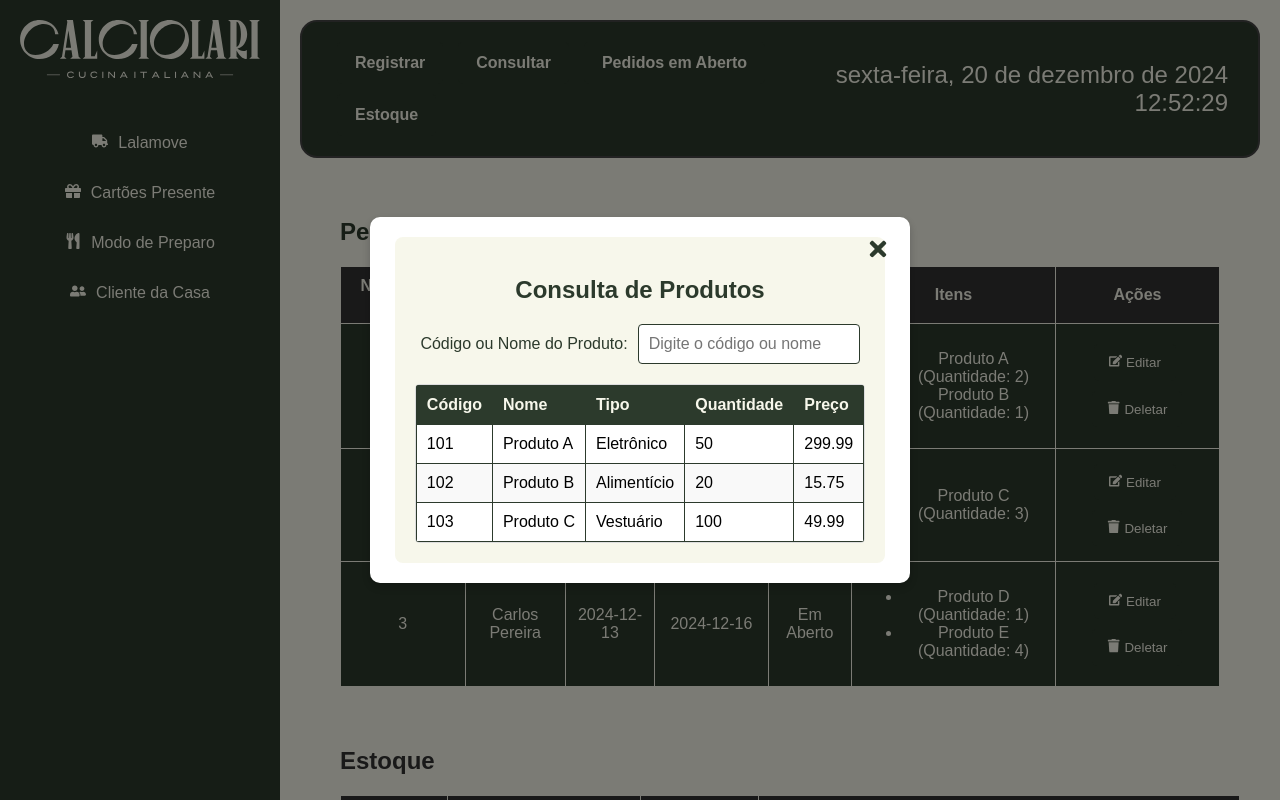
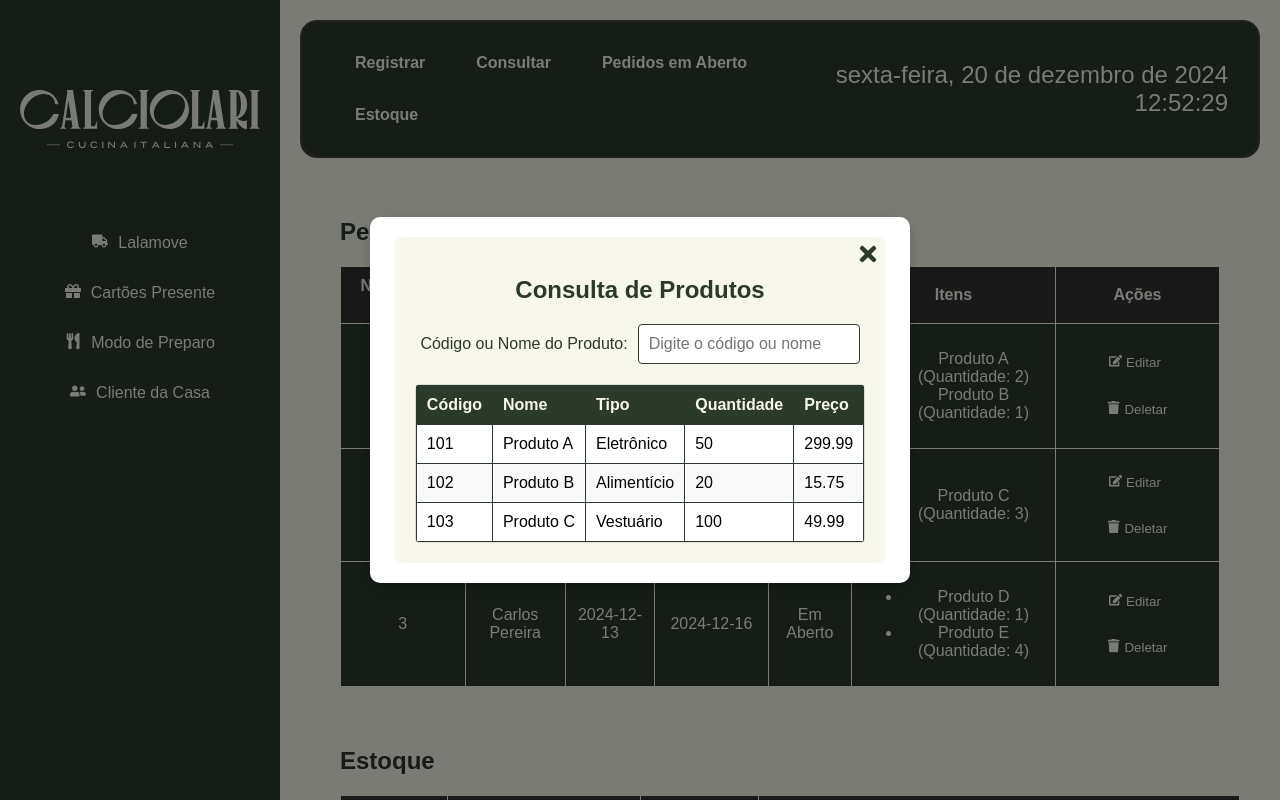
Before and after one commit to heyluannlucas/calciolari-app, a React (Create React App) app: page / in a window 1280 px wide. Both pictures are taken after a click on the button "Consultar". Shown: the top 800 px of the page. Built offline with nearby package versions, Linux system fonts and the light colour scheme.

Commit message:
fix: logo

```diff
--- a/src/App.css
+++ b/src/App.css
@@ -163,9 +163,9 @@ button:hover {
 
 .sidebar-logo {
   text-align: center;
-  font-size: 24px;
+  font-size: 40px;
   font-weight: bold;
-  margin-bottom: 30px;
+  margin-top: 60px;
 }
 
 .overlay {
@@ -200,21 +200,12 @@ button:hover {
   right: 10px;
   background: none;
   border: none;
+  font-size: 20px;
   cursor: pointer;
-  padding: 5px;
+  color: #2C3A2C;
 }
 
 .close-button:hover {
-  background: none;
-}
-
-.close-button svg {
-  color: #2C3A2C;
-  font-size: 24px;
-  transition: color 0.3s;
-}
-
-.close-button svg:hover {
   color: #444;
 }
 
--- a/src/components/Sidebar.js
+++ b/src/components/Sidebar.js
@@ -24,7 +24,8 @@ function Sidebar() {
       <Logo
         style={{
           fill: "#F7F7EB",
-          marginBottom: "40px",
+          marginTop: "70px",
+          marginBottom: "70px",
           width: "240px",
           height: "auto",
         }}
```
